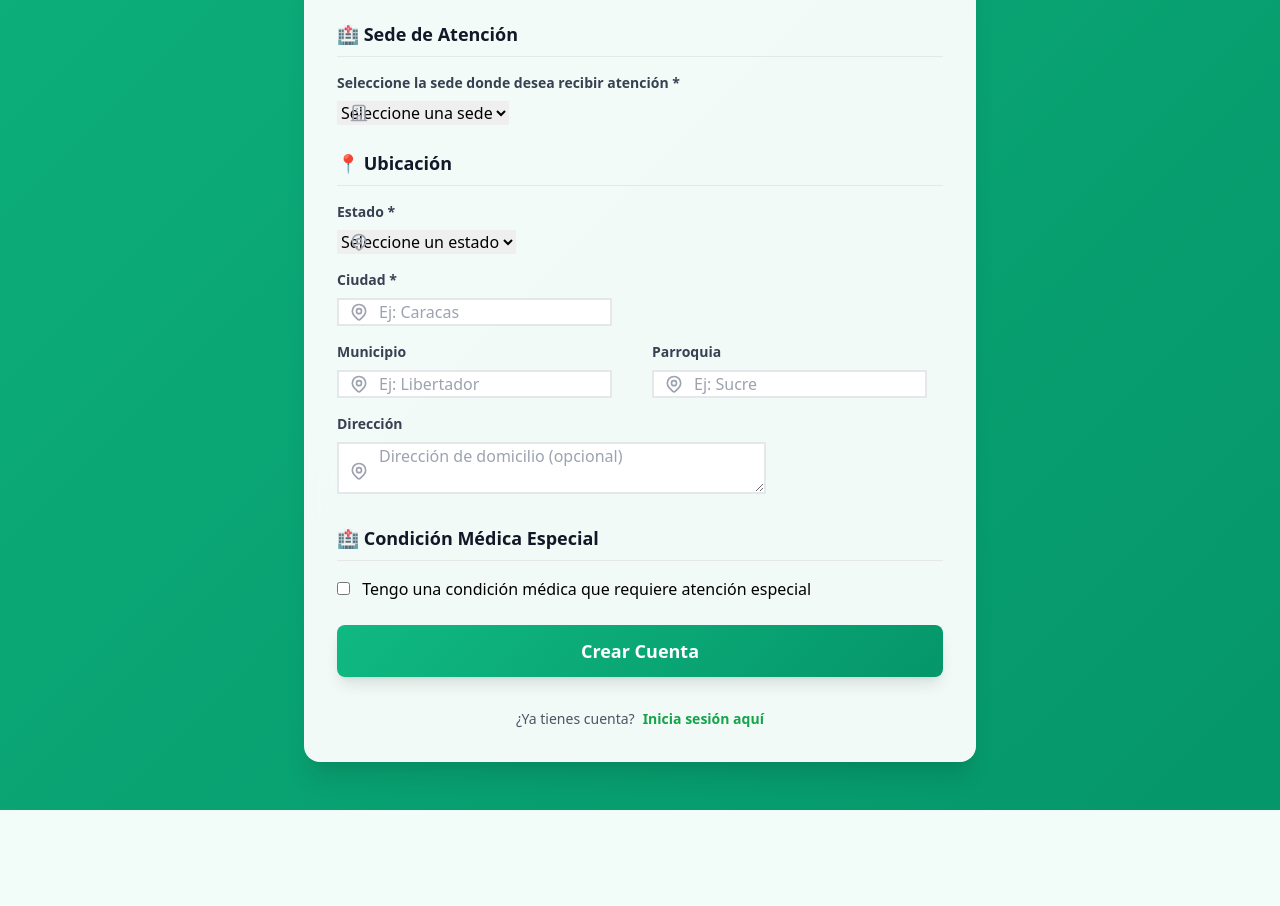
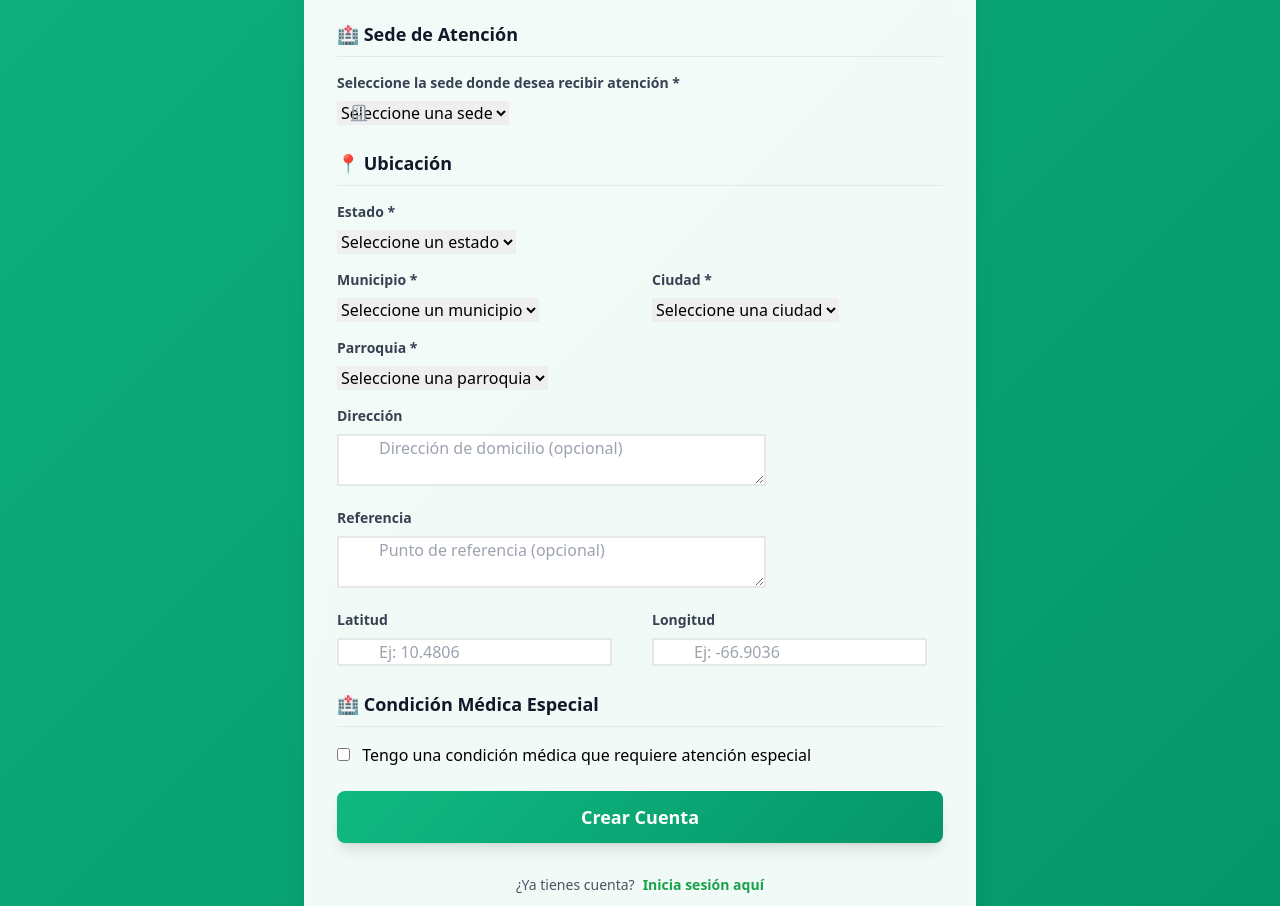
Before and after one commit to Rekt3453/healty-life-2, a Django app: page /registro/ in a window 1280 px wide. Shown: the part 981-1887 px from the top of the page. Before the commit the page ends 1791 px from the top, so only its background shows below. Run offline with Django 5.2, Linux system fonts and the light colour scheme; data that the repository does not hold is empty; style sheets or scripts are compiled from the project's sources; some libraries are stand-ins or nearby versions.

```diff
--- a/templates/usuarios/registro_paciente.html
+++ b/templates/usuarios/registro_paciente.html
@@ -427,70 +427,48 @@
                             <h3 class="text-lg font-semibold text-gray-900 border-b pb-2">📍 Ubicación</h3>
 
                             <div>
-                                <label for="{{ form.id_estado.id_for_label }}" class="block text-sm font-semibold text-gray-700 mb-2">
-                                    Estado *
-                                </label>
-                                <div class="input-wrapper">
-                                    <svg class="input-icon h-5 w-5" fill="none" stroke="currentColor" viewBox="0 0 24 24">
-                                        <path stroke-linecap="round" stroke-linejoin="round" stroke-width="2" d="M17.657 16.657L13.414 20.9a1.998 1.998 0 01-2.827 0l-4.244-4.243a8 8 0 1111.314 0z"/>
-                                        <path stroke-linecap="round" stroke-linejoin="round" stroke-width="2" d="M15 11a3 3 0 11-6 0 3 3 0 016 0z"/>
-                                    </svg>
-                                    {{ form.id_estado }}
-                                </div>
-                                <div id="id_estado-validation" class="validation-message"></div>
-                            </div>
-
-                            <div>
-                                <label for="{{ form.ciudad.id_for_label }}" class="block text-sm font-semibold text-gray-700 mb-2">
-                                    Ciudad *
-                                </label>
-                                <div class="input-wrapper">
-                                    <svg class="input-icon h-5 w-5" fill="none" stroke="currentColor" viewBox="0 0 24 24">
-                                        <path stroke-linecap="round" stroke-linejoin="round" stroke-width="2" d="M17.657 16.657L13.414 20.9a1.998 1.998 0 01-2.827 0l-4.244-4.243a8 8 0 1111.314 0z"/>
-                                        <path stroke-linecap="round" stroke-linejoin="round" stroke-width="2" d="M15 11a3 3 0 11-6 0 3 3 0 016 0z"/>
-                                    </svg>
-                                    {{ form.ciudad }}
-                                </div>
-                                <div id="ciudad-validation" class="validation-message"></div>
+                                <label for="{{ form.id_estado.id_for_label }}" class="block text-sm font-semibold text-gray-700 mb-2">Estado *</label>
+                                {{ form.id_estado }}
+                                {% if form.id_estado.errors %}<p class="text-red-600 text-xs mt-1">{{ form.id_estado.errors|join:", " }}</p>{% endif %}
                             </div>
 
                             <div class="form-row">
                                 <div>
-                                    <label for="{{ form.municipio.id_for_label }}" class="block text-sm font-semibold text-gray-700 mb-2">
-                                        Municipio
-                                    </label>
-                                    <div class="input-wrapper">
-                                        <svg class="input-icon h-5 w-5" fill="none" stroke="currentColor" viewBox="0 0 24 24">
-                                            <path stroke-linecap="round" stroke-linejoin="round" stroke-width="2" d="M17.657 16.657L13.414 20.9a1.998 1.998 0 01-2.827 0l-4.244-4.243a8 8 0 1111.314 0z"/>
-                                            <path stroke-linecap="round" stroke-linejoin="round" stroke-width="2" d="M15 11a3 3 0 11-6 0 3 3 0 016 0z"/>
-                                        </svg>
-                                        {{ form.municipio }}
-                                    </div>
+                                    <label for="{{ form.id_municipio.id_for_label }}" class="block text-sm font-semibold text-gray-700 mb-2">Municipio *</label>
+                                    {{ form.id_municipio }}
+                                    {% if form.id_municipio.errors %}<p class="text-red-600 text-xs mt-1">{{ form.id_municipio.errors|join:", " }}</p>{% endif %}
                                 </div>
                                 <div>
-                                    <label for="{{ form.parroquia.id_for_label }}" class="block text-sm font-semibold text-gray-700 mb-2">
-                                        Parroquia
-                                    </label>
-                                    <div class="input-wrapper">
-                                        <svg class="input-icon h-5 w-5" fill="none" stroke="currentColor" viewBox="0 0 24 24">
-                                            <path stroke-linecap="round" stroke-linejoin="round" stroke-width="2" d="M17.657 16.657L13.414 20.9a1.998 1.998 0 01-2.827 0l-4.244-4.243a8 8 0 1111.314 0z"/>
-                                            <path stroke-linecap="round" stroke-linejoin="round" stroke-width="2" d="M15 11a3 3 0 11-6 0 3 3 0 016 0z"/>
-                                        </svg>
-                                        {{ form.parroquia }}
-                                    </div>
+                                    <label for="{{ form.id_ciudad.id_for_label }}" class="block text-sm font-semibold text-gray-700 mb-2">Ciudad *</label>
+                                    {{ form.id_ciudad }}
+                                    {% if form.id_ciudad.errors %}<p class="text-red-600 text-xs mt-1">{{ form.id_ciudad.errors|join:", " }}</p>{% endif %}
                                 </div>
                             </div>
 
                             <div>
-                                <label for="{{ form.direccion.id_for_label }}" class="block text-sm font-semibold text-gray-700 mb-2">
-                                    Dirección
-                                </label>
-                                <div class="input-wrapper">
-                                    <svg class="input-icon h-5 w-5" fill="none" stroke="currentColor" viewBox="0 0 24 24">
-                                        <path stroke-linecap="round" stroke-linejoin="round" stroke-width="2" d="M17.657 16.657L13.414 20.9a1.998 1.998 0 01-2.827 0l-4.244-4.243a8 8 0 1111.314 0z"/>
-                                        <path stroke-linecap="round" stroke-linejoin="round" stroke-width="2" d="M15 11a3 3 0 11-6 0 3 3 0 016 0z"/>
-                                    </svg>
-                                    {{ form.direccion }}
+                                <label for="{{ form.id_parroquia.id_for_label }}" class="block text-sm font-semibold text-gray-700 mb-2">Parroquia *</label>
+                                {{ form.id_parroquia }}
+                                {% if form.id_parroquia.errors %}<p class="text-red-600 text-xs mt-1">{{ form.id_parroquia.errors|join:", " }}</p>{% endif %}
+                            </div>
+
+                            <div>
+                                <label for="{{ form.direccion.id_for_label }}" class="block text-sm font-semibold text-gray-700 mb-2">Dirección</label>
+                                {{ form.direccion }}
+                            </div>
+
+                            <div>
+                                <label for="{{ form.referencia.id_for_label }}" class="block text-sm font-semibold text-gray-700 mb-2">Referencia</label>
+                                {{ form.referencia }}
+                            </div>
+
+                            <div class="form-row">
+                                <div>
+                                    <label for="{{ form.latitud.id_for_label }}" class="block text-sm font-semibold text-gray-700 mb-2">Latitud</label>
+                                    {{ form.latitud }}
+                                </div>
+                                <div>
+                                    <label for="{{ form.longitud.id_for_label }}" class="block text-sm font-semibold text-gray-700 mb-2">Longitud</label>
+                                    {{ form.longitud }}
                                 </div>
                             </div>
                         </div>
@@ -893,6 +871,56 @@
             }
         });
 
+        // ==================== SELECTORES EN CASCADA (UBICACIÓN) ====================
+
+        (function () {
+            const AJAX_MUNICIPIOS = "{% url 'cargar_municipios' %}";
+            const AJAX_CIUDADES   = "{% url 'cargar_ciudades' %}";
+            const AJAX_PARROQUIAS = "{% url 'cargar_parroquias' %}";
+
+            function poblarSelect(sel, data, valKey, labelKey, placeholder) {
+                sel.innerHTML = '<option value="">' + placeholder + '</option>';
+                data.forEach(function (item) {
+                    var o = document.createElement('option');
+                    o.value = item[valKey];
+                    o.textContent = item[labelKey];
+                    sel.appendChild(o);
+                });
+            }
+
+            document.addEventListener('DOMContentLoaded', function () {
+                var estadoSel    = document.getElementById('id_estado');
+                var municipioSel = document.getElementById('id_municipio');
+                var ciudadSel    = document.getElementById('id_ciudad');
+                var parroquiaSel = document.getElementById('id_parroquia');
+
+                if (!estadoSel) return;
+
+                estadoSel.addEventListener('change', function () {
+                    var id = this.value;
+                    municipioSel.innerHTML = '<option value="">Cargando...</option>';
+                    ciudadSel.innerHTML    = '<option value="">Seleccione una ciudad</option>';
+                    parroquiaSel.innerHTML = '<option value="">Seleccione una parroquia</option>';
+                    if (!id) return;
+                    fetch(AJAX_MUNICIPIOS + '?estado_id=' + id)
+                        .then(function (r) { return r.json(); })
+                        .then(function (d) { poblarSelect(municipioSel, d, 'id_municipio', 'municipio', 'Seleccione un municipio'); });
+                    fetch(AJAX_CIUDADES + '?estado_id=' + id)
+                        .then(function (r) { return r.json(); })
+                        .then(function (d) { poblarSelect(ciudadSel, d, 'id_ciudad', 'ciudad', 'Seleccione una ciudad'); });
+                });
+
+                municipioSel.addEventListener('change', function () {
+                    var id = this.value;
+                    parroquiaSel.innerHTML = '<option value="">Cargando...</option>';
+                    if (!id) return;
+                    fetch(AJAX_PARROQUIAS + '?municipio_id=' + id)
+                        .then(function (r) { return r.json(); })
+                        .then(function (d) { poblarSelect(parroquiaSel, d, 'id_parroquia', 'parroquia', 'Seleccione una parroquia'); });
+                });
+            });
+        }());
+
         // ==================== LÓGICA DE MENOR DE EDAD Y CONDICIÓN ESPECIAL ====================
 
         document.addEventListener('DOMContentLoaded', function() {
--- a/usuarios/forms.py
+++ b/usuarios/forms.py
@@ -199,28 +199,47 @@ class RegistroPacienteForm(forms.Form):
         widget=forms.Select(attrs={'class': 'form-select', 'id': 'id_estado', 'data-validate': 'select'})
     )
 
-    ciudad = forms.CharField(
-        max_length=100, required=True,
-        label="Ciudad",
-        widget=forms.TextInput(attrs={'class': 'form-control', 'placeholder': 'Ej: Caracas', 'id': 'id_ciudad'})
+    id_municipio = forms.ModelChoiceField(
+        queryset=Municipio.objects.none(),
+        required=True, label="Municipio",
+        empty_label="Seleccione un municipio",
+        widget=forms.Select(attrs={'class': 'form-select', 'id': 'id_municipio'})
     )
 
-    municipio = forms.CharField(
-        max_length=100, required=False,
-        label="Municipio",
-        widget=forms.TextInput(attrs={'class': 'form-control', 'placeholder': 'Ej: Libertador', 'id': 'id_municipio'})
+    id_ciudad = forms.ModelChoiceField(
+        queryset=Ciudad.objects.none(),
+        required=True, label="Ciudad",
+        empty_label="Seleccione una ciudad",
+        widget=forms.Select(attrs={'class': 'form-select', 'id': 'id_ciudad'})
     )
 
-    parroquia = forms.CharField(
-        max_length=100, required=False,
-        label="Parroquia",
-        widget=forms.TextInput(attrs={'class': 'form-control', 'placeholder': 'Ej: Sucre', 'id': 'id_parroquia'})
+    id_parroquia = forms.ModelChoiceField(
+        queryset=Parroquia.objects.none(),
+        required=True, label="Parroquia",
+        empty_label="Seleccione una parroquia",
+        widget=forms.Select(attrs={'class': 'form-select', 'id': 'id_parroquia'})
     )
 
     direccion = forms.CharField(
         max_length=500, required=False,
         label="Dirección",
         widget=forms.Textarea(attrs={'class': 'form-control', 'rows': 2, 'placeholder': 'Dirección de domicilio (opcional)'})
+    )
+
+    referencia = forms.CharField(
+        max_length=500, required=False,
+        label="Referencia",
+        widget=forms.Textarea(attrs={'class': 'form-control', 'rows': 2, 'placeholder': 'Punto de referencia (opcional)'})
+    )
+
+    latitud = forms.CharField(
+        max_length=100, required=False, label="Latitud",
+        widget=forms.TextInput(attrs={'class': 'form-control', 'placeholder': 'Ej: 10.4806'})
+    )
+
+    longitud = forms.CharField(
+        max_length=100, required=False, label="Longitud",
+        widget=forms.TextInput(attrs={'class': 'form-control', 'placeholder': 'Ej: -66.9036'})
     )
 
     # ==================== CONDICIÓN ESPECIAL ====================
@@ -315,6 +334,25 @@ class RegistroPacienteForm(forms.Form):
     def __init__(self, *args, **kwargs):
         super().__init__(*args, **kwargs)
 
+        estado_id = None
+        if self.data.get('id_estado'):
+            try:
+                estado_id = int(self.data['id_estado'])
+            except (ValueError, TypeError):
+                pass
+        if estado_id:
+            self.fields['id_municipio'].queryset = Municipio.objects.filter(id_estado=estado_id)
+            self.fields['id_ciudad'].queryset = Ciudad.objects.filter(id_estado=estado_id)
+
+        municipio_id = None
+        if self.data.get('id_municipio'):
+            try:
+                municipio_id = int(self.data['id_municipio'])
+            except (ValueError, TypeError):
+                pass
+        if municipio_id:
+            self.fields['id_parroquia'].queryset = Parroquia.objects.filter(id_municipio=municipio_id)
+
     # ==================== VALIDACIONES ====================
 
     def clean_password2(self):
@@ -388,50 +426,18 @@ class RegistroPacienteForm(forms.Form):
     # ==================== GUARDADO ====================
 
     def save(self):
-        # Obtener la sede seleccionada
         sede = self.cleaned_data['sede']
 
-        # Buscar o crear ciudad, municipio y parroquia
-        estado = self.cleaned_data['id_estado']
-        ciudad_nombre = self.cleaned_data['ciudad'].upper()
-        municipio_nombre = self.cleaned_data.get('municipio', '').upper()
-        parroquia_nombre = self.cleaned_data.get('parroquia', '').upper()
-
-        # Buscar o crear ciudad
-        ciudad, _ = Ciudad.objects.get_or_create(
-            ciudad=ciudad_nombre,
-            id_estado=estado,
-            defaults={'status': True}
-        )
-
-        # Buscar o crear municipio si se proporcionó
-        municipio = None
-        if municipio_nombre:
-            municipio, _ = Municipio.objects.get_or_create(
-                municipio=municipio_nombre,
-                id_estado=estado,
-                defaults={'status': True}
-            )
-
-        # Buscar o crear parroquia si se proporcionó
-        parroquia = None
-        if parroquia_nombre and municipio:
-            parroquia, _ = Parroquia.objects.get_or_create(
-                parroquia=parroquia_nombre,
-                id_municipio=municipio,
-                defaults={'status': True}
-            )
-
-        # Crear dirección del paciente
+        # Crear dirección del paciente con los FKs seleccionados
         direccion = DireccionPaciente.objects.create(
-            id_estado=estado,
-            id_municipio=municipio,
-            id_ciudad=ciudad,
-            id_parroquia=parroquia,
+            id_estado=self.cleaned_data['id_estado'],
+            id_municipio=self.cleaned_data['id_municipio'],
+            id_ciudad=self.cleaned_data['id_ciudad'],
+            id_parroquia=self.cleaned_data['id_parroquia'],
             direccion=self.cleaned_data.get('direccion', ''),
-            referencia='',
-            latitud='',
-            longitud=''
+            referencia=self.cleaned_data.get('referencia', '') or '',
+            latitud=self.cleaned_data.get('latitud', '') or '',
+            longitud=self.cleaned_data.get('longitud', '') or '',
         )
 
         # Crear usuario paciente
```
